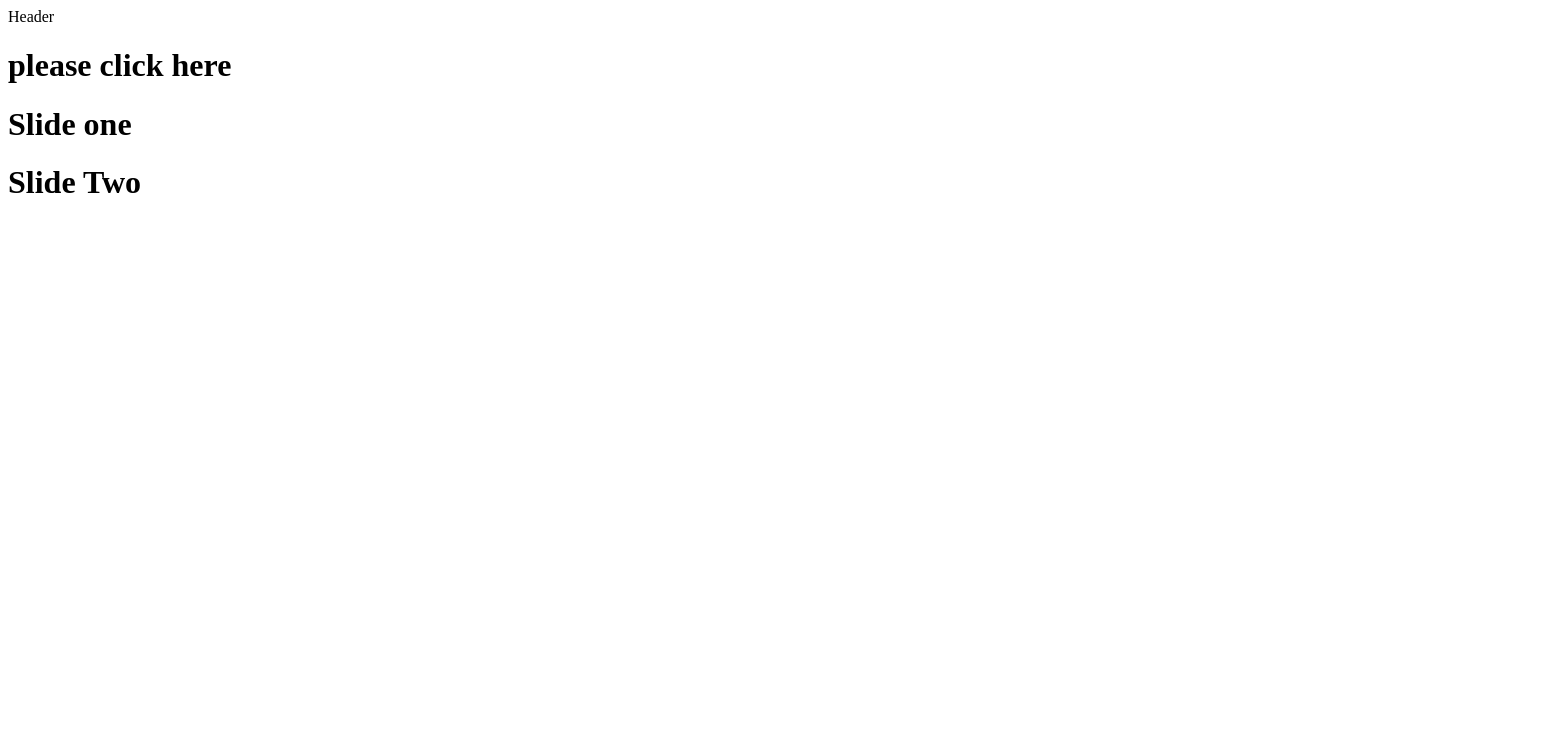
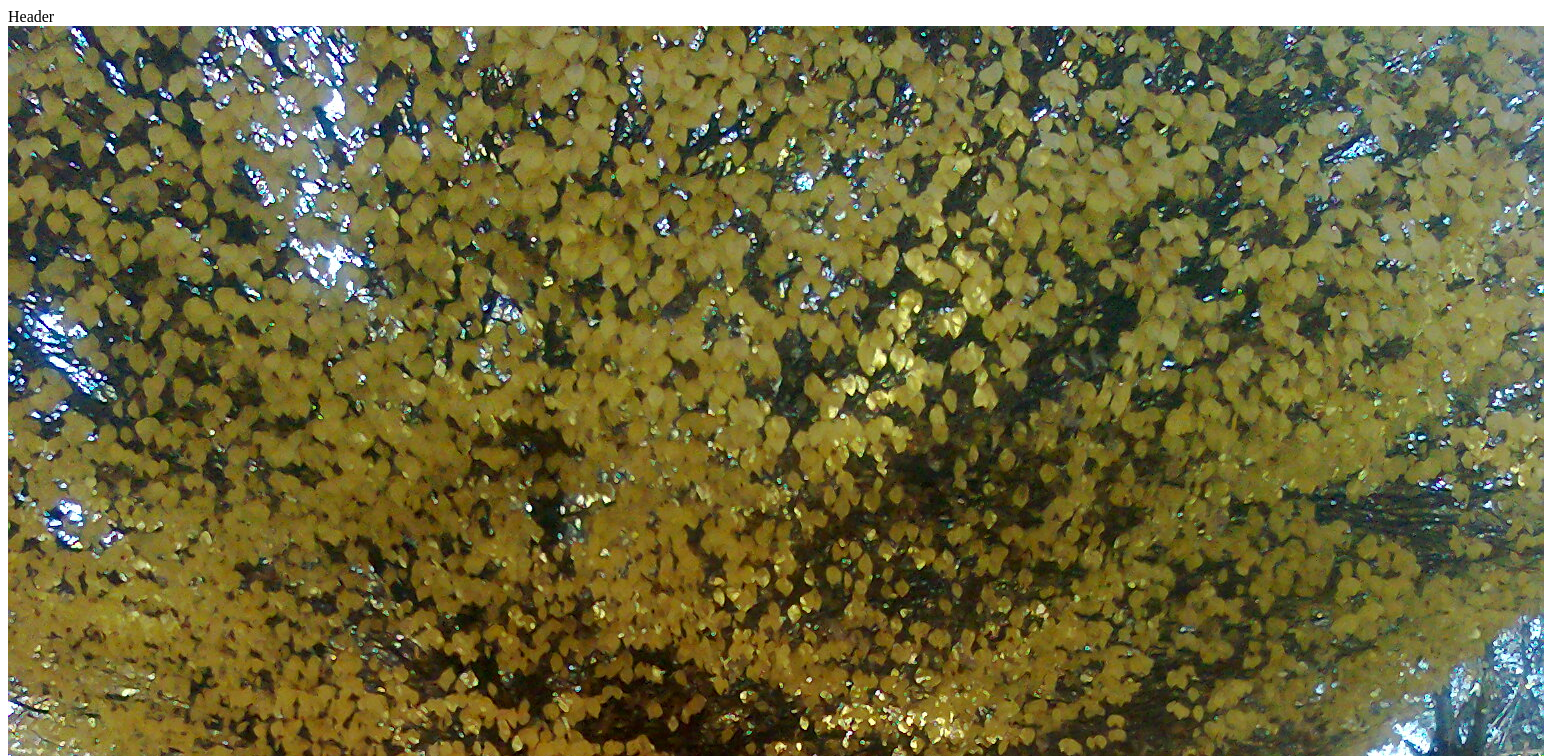
Before and after one commit to hamid01041366/GIT_PROJECT1-COPY, a plain HTML site: page index.html in a window 1280 px wide. Shown: the top 756 px of the page, 1544 px wide, since content can reach past the window. Drawn offline with Linux system fonts and the light colour scheme.

Commit message:
banner created

```diff
--- a/index.html
+++ b/index.html
@@ -10,6 +10,10 @@
     <header>
         Header
     </header>
+    <div class="banner">
+        <img src="Banner.jpg"/>
+
+    </div>
     <h1>
         please click here
     </h1>
```
Also changed, not shown: Banner.jpg (added).
